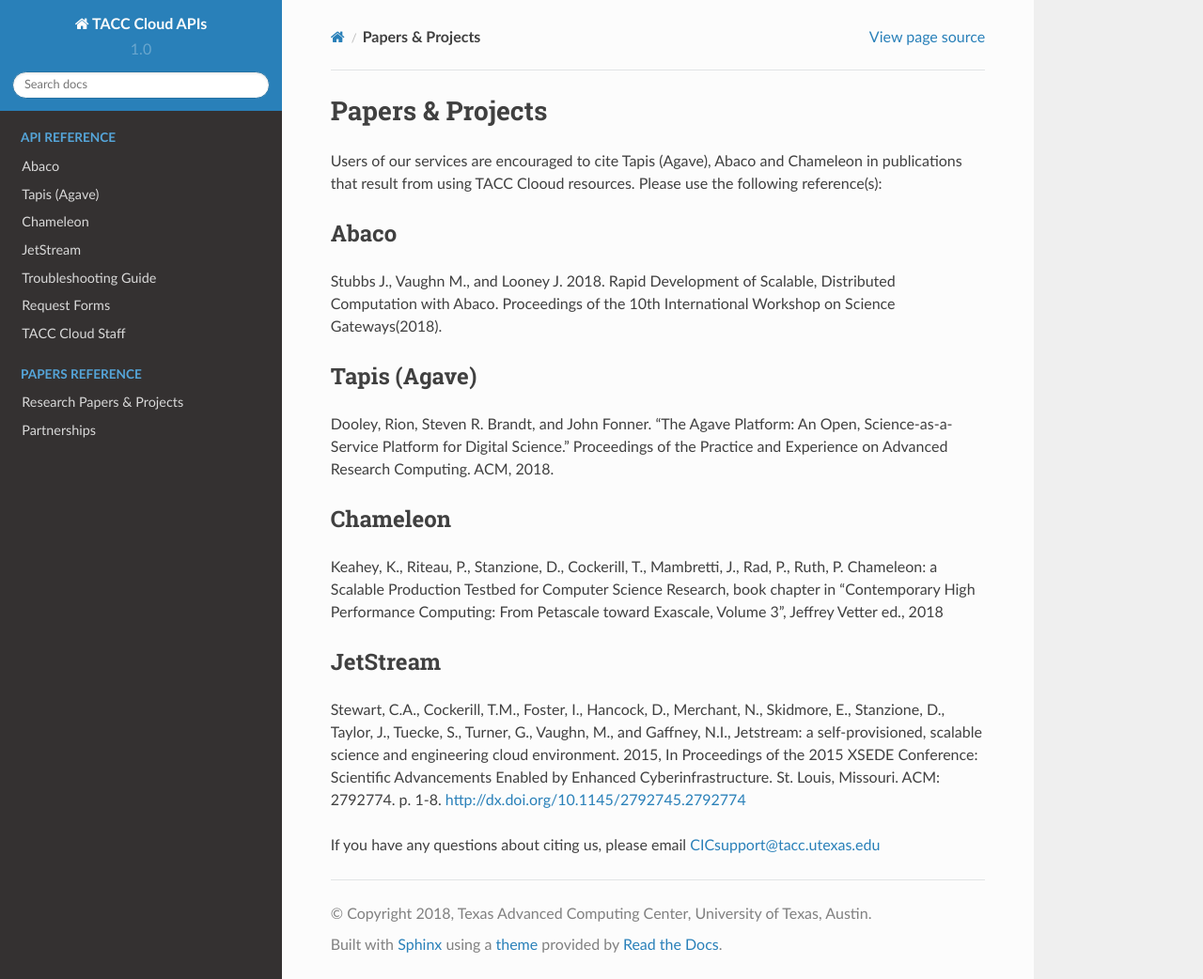
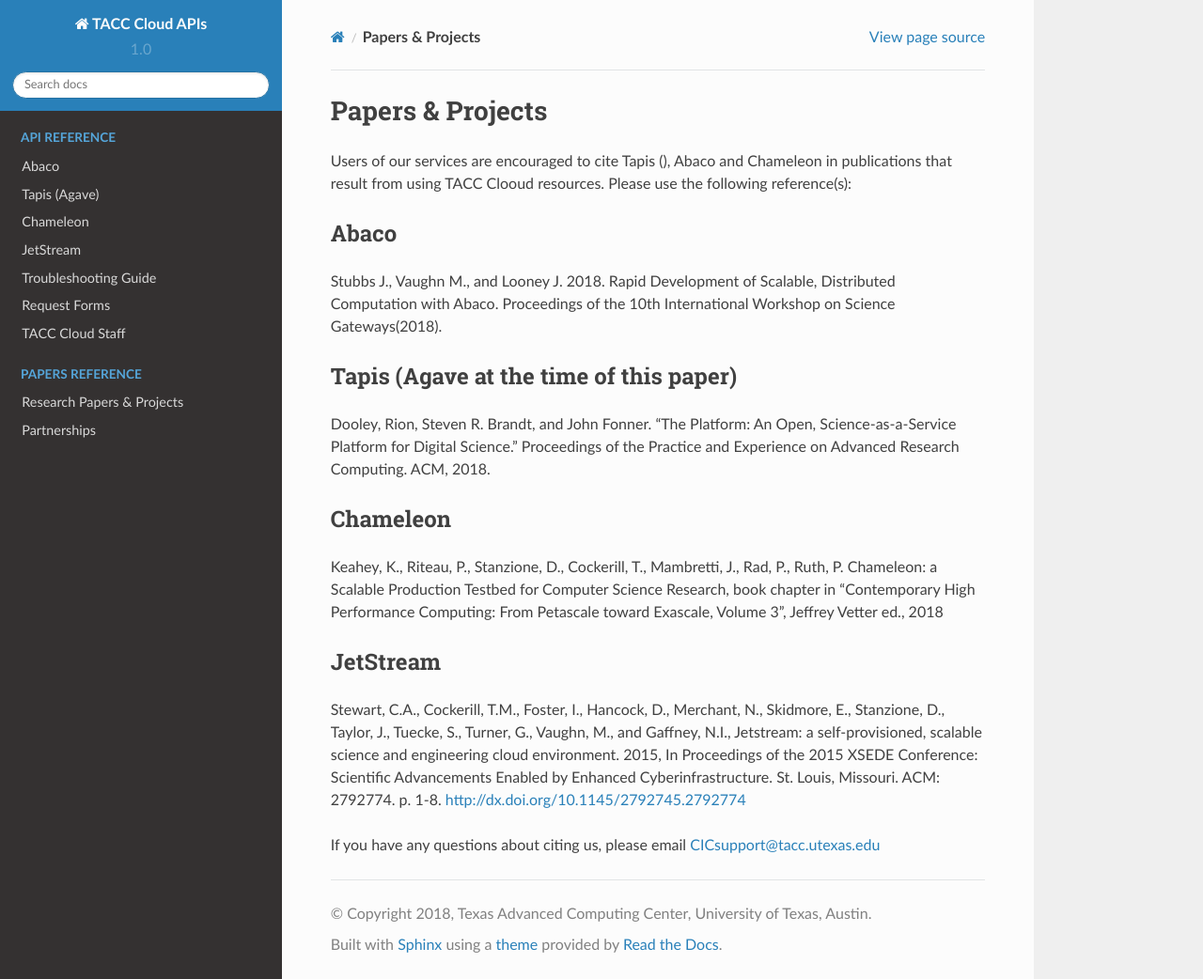
Before and after one commit to TACC-Cloud/tacc-cloud-docs, a Sphinx documentation site: the page built from docs/resources/papers.rst, in a window 1280 px wide and 1042 px high. Shown: the whole window at 94% size. Built offline with Sphinx 7.4.7 and the Read the Docs theme 2.0.0, drawn with Linux system fonts in a browser that asks for light colours.

Commit message:
Removed Agave from papers.rst and troubleshooting-guide.rst

```diff
--- a/docs/resources/papers.rst
+++ b/docs/resources/papers.rst
@@ -5,15 +5,15 @@
 **Papers & Projects**
 =====================
 
-Users of our services are encouraged to cite Tapis (Agave), Abaco and Chameleon in publications that result from using TACC Clooud resources. Please use the following reference(s):
+Users of our services are encouraged to cite Tapis (), Abaco and Chameleon in publications that result from using TACC Clooud resources. Please use the following reference(s):
 
 Abaco
 -----
 Stubbs J., Vaughn M., and Looney J. 2018. Rapid Development of Scalable, Distributed Computation with Abaco. Proceedings of the 10th International Workshop on Science Gateways(2018).
 
-Tapis (Agave)
+Tapis (Agave at the time of this paper)
 -----
-Dooley, Rion, Steven R. Brandt, and John Fonner. "The Agave Platform: An Open, Science-as-a-Service Platform for Digital Science." Proceedings of the Practice and Experience on Advanced Research Computing. ACM, 2018.
+Dooley, Rion, Steven R. Brandt, and John Fonner. "The  Platform: An Open, Science-as-a-Service Platform for Digital Science." Proceedings of the Practice and Experience on Advanced Research Computing. ACM, 2018.
 
 Chameleon
 ---------
--- a/docs/resources/troubleshooting-guide.rst
+++ b/docs/resources/troubleshooting-guide.rst
@@ -8,7 +8,7 @@
 
 
 
-This guide explains how to troubleshoot some issues that users may face when using Tapis (Agave) or other TACC-Cloud resources.
+This guide explains how to troubleshoot some issues that users may face when using Tapis or other TACC-Cloud resources.
 
 If you get through these steps and are still having issues, or are not able to do these steps, please email CICsupport@tacc.utexas.edu.
 
```
